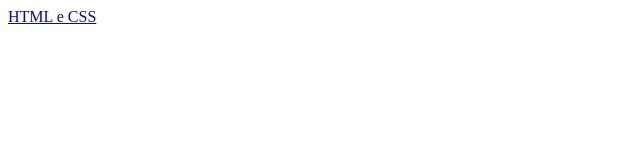
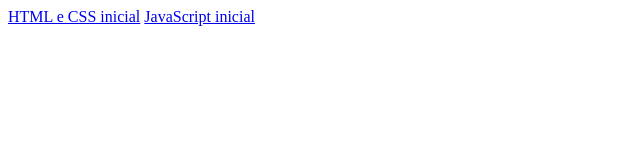
Before and after one commit to 6gb/AceleraAVMB, a plain HTML site: page index.html in a window 1280 px wide. Shown: the whole page, without its empty margins (0-640 px from the left). Drawn offline with Linux system fonts and the light colour scheme.

Commit message:
Link para JavaScript inicial adicionado

```diff
--- a/index.html
+++ b/index.html
@@ -6,6 +6,7 @@
         <meta name="viewport" content="width=device-width, initial-scale=1.0">
     </head>
     <body>
-        <a href="./HTMLECSS/index.html">HTML e CSS</a>
-	</body>
+        <a href="./HTMLECSS/index.html">HTML e CSS inicial</a>
+        <a href="./JavaScript/index.html">JavaScript inicial</a>
+    </body>
 </html>
```
